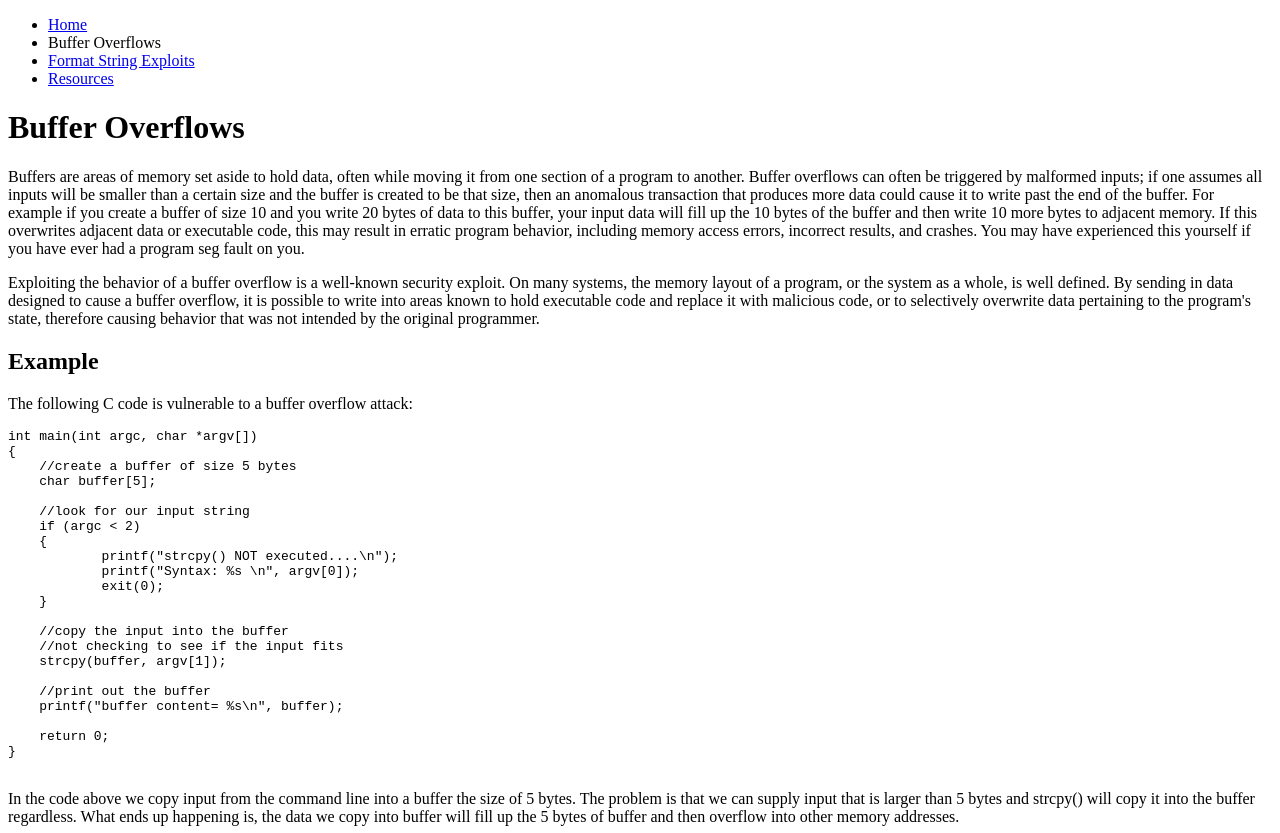
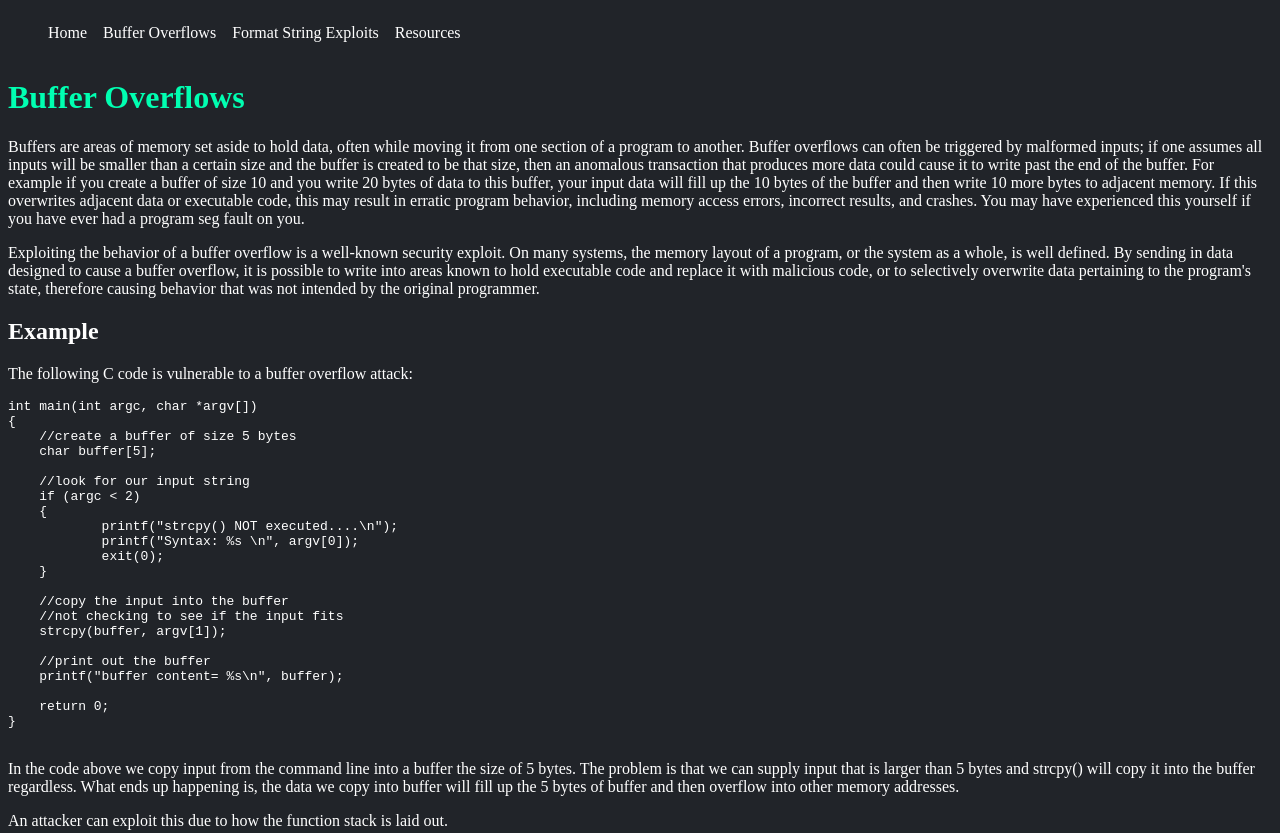
Before and after one commit to aidan-kelly/Security-Website, a plain HTML site: page bufoverflow.html in a window 1280 px wide. Shown: the top 833 px of the page. Drawn offline with Linux system fonts and the light colour scheme.

Commit message:
Started the css

```diff
--- a/bufoverflow.html
+++ b/bufoverflow.html
@@ -1,15 +1,16 @@
 <!DOCTYPE html>
 <html>
     <head>
-        <title>Computer Security</title>
+        <title>Buffer Overflows</title>
+        <link rel="stylesheet" type="text/css" href="style.css"/>
     </head>
     <body>
         <nav>
-            <ul>
-                <li><a href="index.html">Home</a></li>
-                <li>Buffer Overflows</li>
-                <li><a href="formatstrings.html">Format String Exploits</a></li>
-                <li><a href="resources.html">Resources</a></li>
+            <ul class="nav-links">
+                <li class="nav-items"><a href="index.html">Home</a></li>
+                <li class="nav-items">Buffer Overflows</li>
+                <li class="nav-items"><a href="formatstrings.html">Format String Exploits</a></li>
+                <li class="nav-items"><a href="resources.html">Resources</a></li>
             </ul>
         </nav>
         <h1>Buffer Overflows</h1>
--- /dev/null
+++ b/style.css
@@ -0,0 +1,27 @@
+*{
+    background-color: #212429;
+    color: white;
+}
+
+h1{
+    color: #00ffb1;
+}
+
+nav{
+    display: flex;
+    justify-content: space-between;
+    align-items: center;
+}
+
+.nav-links{
+    display: flex;
+    list-style-type: none;
+}
+
+.nav-items{
+    padding-right: 1em;
+}
+
+.nav-items a{
+    text-decoration: none;
+}
```
Also changed, not shown: formatstrings.html (+2 -1 lines), index.html (+1 -0 lines), resources.html (+2 -1 lines).
